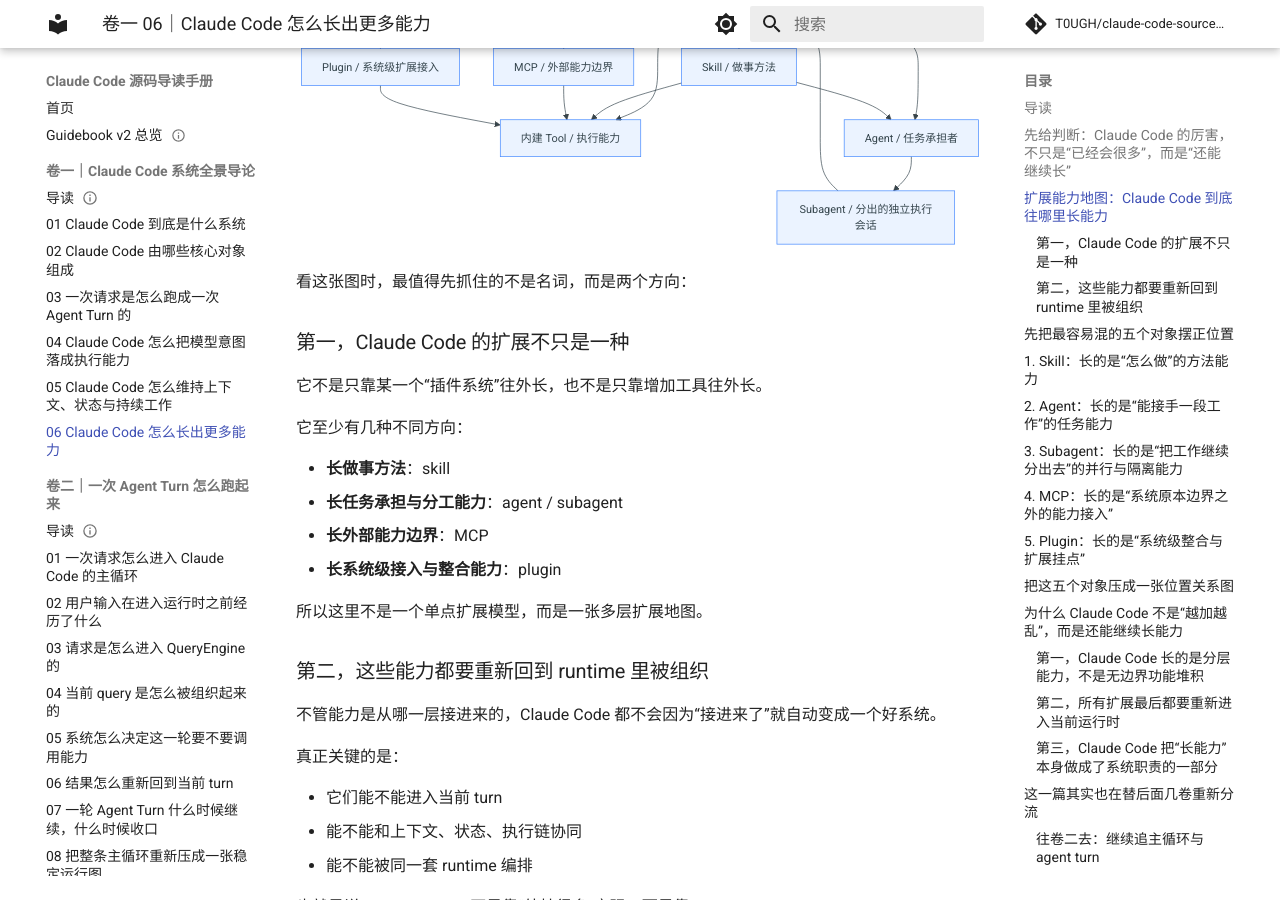
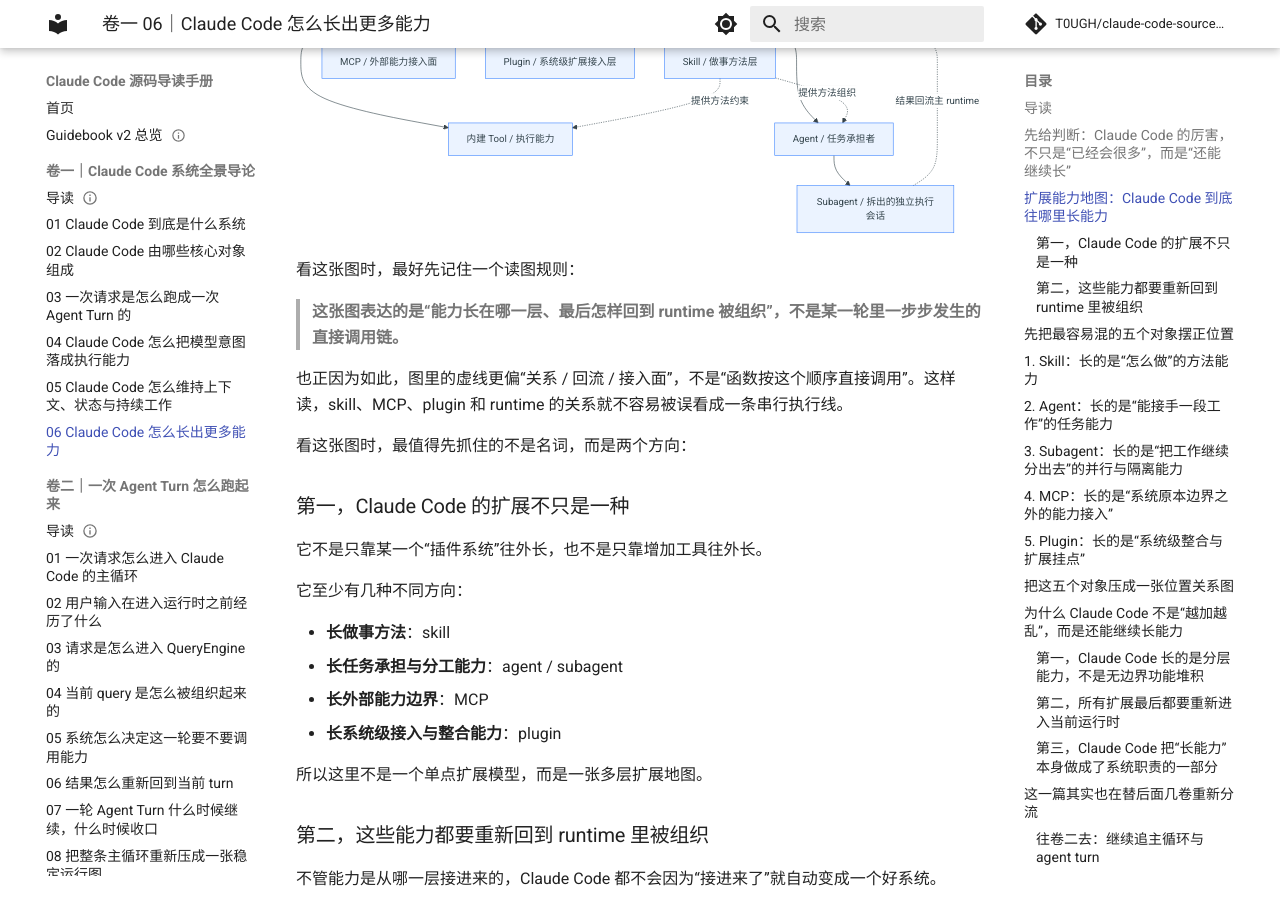
Before and after one commit to T0UGH/claude-code-source-guide, an MkDocs documentation site: the page built from docs/guidebookv2/volume-1/06-how-claude-code-grows-new-capabilities.md, in a window 1280 px wide and 900 px high, scrolled down 1829 px. Built offline with MkDocs 1.6.1 and Material for MkDocs 9.7.7, drawn with Linux system fonts in a browser that asks for light colours; comment, search, counter and statistics services are not loaded.

Commit message:
clarify volume-1 execution restore and diagram semantics

````diff
--- a/docs/guidebookv2/volume-1/06-how-claude-code-grows-new-capabilities.md
+++ b/docs/guidebookv2/volume-1/06-how-claude-code-grows-new-capabilities.md
@@ -74,18 +74,24 @@ flowchart TD
     U[用户任务] --> R[Claude Code Runtime]
 
     R --> T[内建 Tool / 执行能力]
-    R --> S[Skill / 做事方法]
+    R --> S[Skill / 做事方法层]
     R --> A[Agent / 任务承担者]
-    A --> SA[Subagent / 分出的独立执行会话]
-    R --> E[MCP / 外部能力边界]
-    R --> P[Plugin / 系统级扩展接入]
+    A --> SA[Subagent / 拆出的独立执行会话]
+    R --> E[MCP / 外部能力接入面]
+    R --> P[Plugin / 系统级扩展接入层]
 
-    S --> A
-    S --> T
-    E --> T
-    P --> T
-    SA --> R
+    S -. 提供方法组织 .-> A
+    S -. 提供方法约束 .-> T
+    E -. 把系统外能力接回 runtime .-> R
+    P -. 把系统级挂点接回 runtime .-> R
+    SA -. 结果回流主 runtime .-> R
 ```
+
+看这张图时，最好先记住一个读图规则：
+
+> **这张图表达的是“能力长在哪一层、最后怎样回到 runtime 被组织”，不是某一轮里一步步发生的直接调用链。**
+
+也正因为如此，图里的虚线更偏“关系 / 回流 / 接入面”，不是“函数按这个顺序直接调用”。这样读，skill、MCP、plugin 和 runtime 的关系就不容易被误看成一条串行执行线。
 
 看这张图时，最值得先抓住的不是名词，而是两个方向：
 
````
Also changed, not shown: docs/guidebookv2/volume-1/04-how-intent-becomes-execution.md (+22 -1 lines), docs/guidebookv2/volume-1/05-how-claude-code-maintains-context-state-and-continuity.md (+17 -1 lines).
